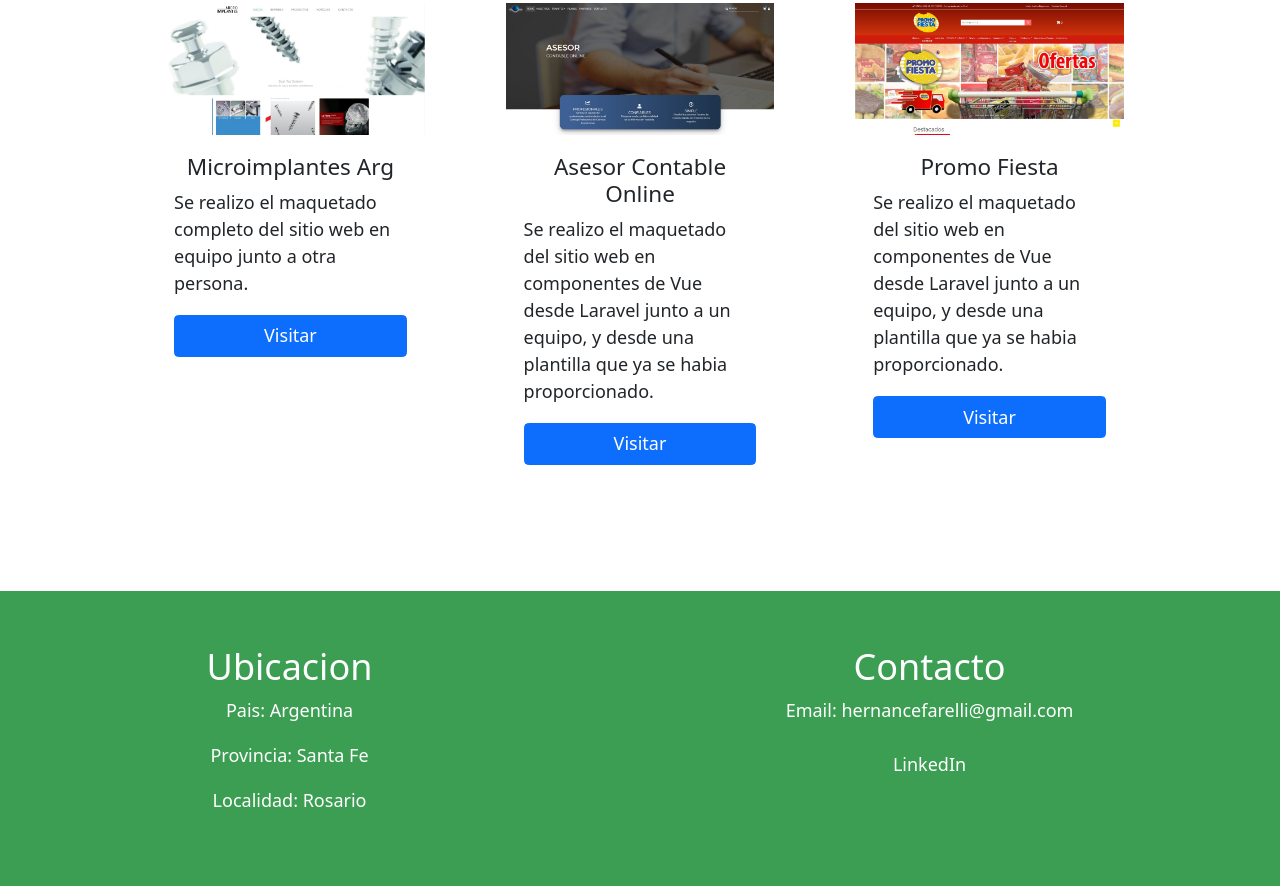
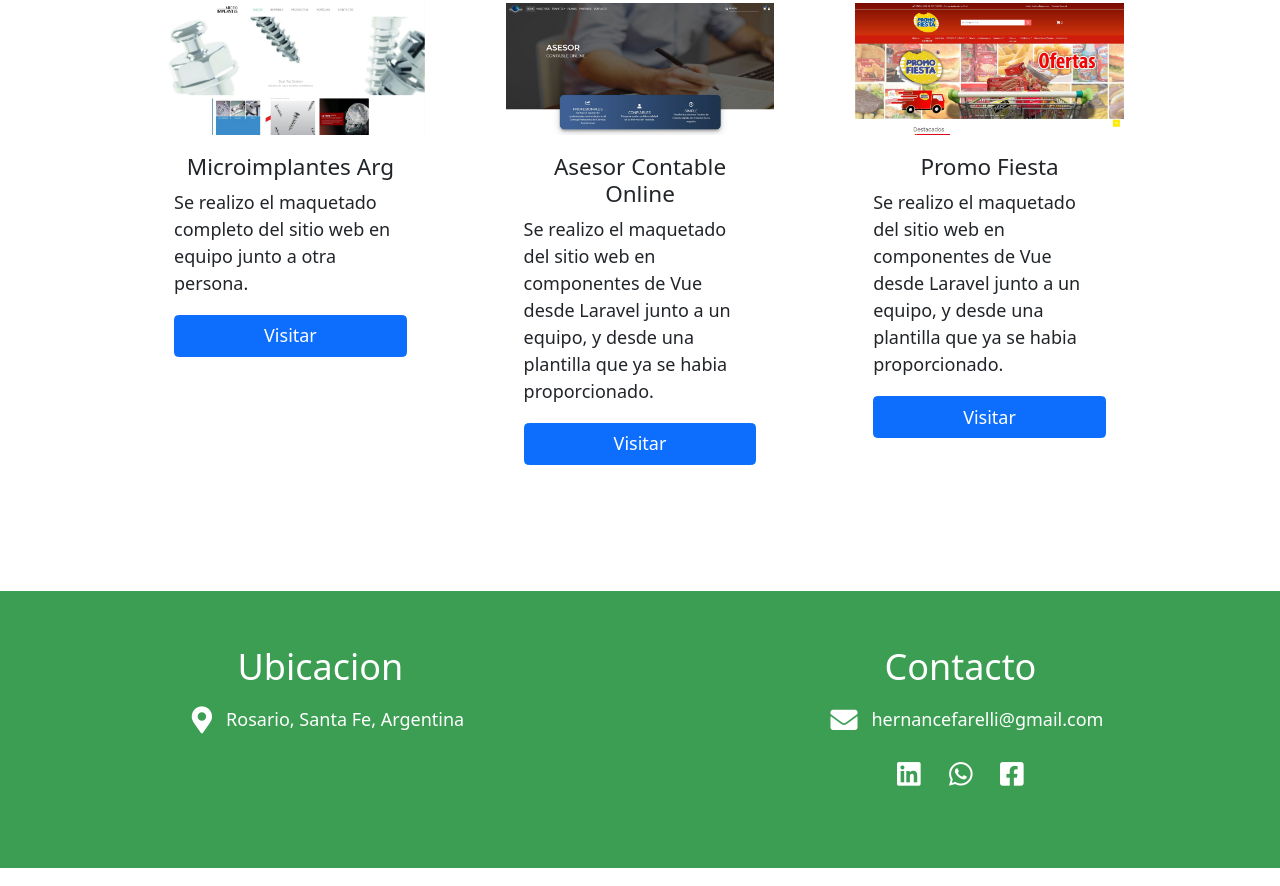
Before and after one commit to HernanCefarelli/portfolio, a plain HTML site: page index.html in a window 1280 px wide. Shown: the part 537-1423 px from the top of the page. Drawn offline with nearby package versions, Linux system fonts and the light colour scheme.

Commit message:
Con iconos de contacto y redireccionamiento a las redes sociales

```diff
--- a/css/style.css
+++ b/css/style.css
@@ -7,6 +7,9 @@
   width: 50%;
 }
 
+i {
+  transform: scale(1.5);
+}
 section {
   margin-top: 56px;
   min-width: 100vw;
--- a/index.html
+++ b/index.html
@@ -3,6 +3,7 @@
 <head>
     <meta charset="UTF-8">
     <meta name="viewport" content="width=device-width, initial-scale=1.0">
+    <link rel="stylesheet" href="https://pro.fontawesome.com/releases/v5.10.0/css/all.css" integrity="sha384-AYmEC3Yw5cVb3ZcuHtOA93w35dYTsvhLPVnYs9eStHfGJvOvKxVfELGroGkvsg+p" crossorigin="anonymous"/>
     <link href="https://cdn.jsdelivr.net/npm/bootstrap@5.0.0-beta1/dist/css/bootstrap.min.css" rel="stylesheet" integrity="sha384-giJF6kkoqNQ00vy+HMDP7azOuL0xtbfIcaT9wjKHr8RbDVddVHyTfAAsrekwKmP1" crossorigin="anonymous">
     <link rel="stylesheet" href="css/style.css">
     <title>Portafolio</title>
@@ -94,15 +95,25 @@
 
         <footer id="contacto" class="text-white text-center py-5 d-md-flex justify-content-around align-items-start">
             <div>
-                <h2>Ubicacion</h2>
-                <p>Pais: Argentina</p>
-                <p>Provincia: Santa Fe</p>
-                <p>Localidad: Rosario</p>
+                <h2 class="mb-3">Ubicacion</h2>
+                <div class="d-flex justify-content-center align-items-center">
+                    <p class="mx-3 m-0"><i class="fas fa-map-marker-alt"></i></p>
+                    <p class="m-0">Rosario, Santa Fe, Argentina</p>
+                </div>
             </div>
             <div class="mt-4 mt-md-0">
-                <h2>Contacto</h2>
-                <p>Email: hernancefarelli@gmail.com</p>
-                <p><a href="https://www.linkedin.com/in/hernan-cefarelli-135a30190/" class="text-white nav-link">LinkedIn</a></p>
+                <h2 class="mb-3">Contacto</h2>
+                <div class="d-flex justify-content-center align-items-center mb-3">
+                    <p class="mx-3 m-0"><i class="fas fa-envelope"></i></p>
+                    <p class="m-0">hernancefarelli@gmail.com</p>
+                </div>
+
+                <div class="d-flex justify-content-center">
+                    <p><a href="https://www.linkedin.com/in/hernan-cefarelli-135a30190/"  class="text-white nav-link"><i  class="fab fa-linkedin"></i></a></p>
+                    <p><a href="https://wa.link/95ru9c"  class="text-white nav-link"><i class="fab fa-whatsapp"></i></a></p>
+                    <p><a href="https://www.facebook.com/hernan.cefarelli/"  class="text-white nav-link"><i class="fab fa-facebook-square"></i></a></p>
+
+                </div>
             </div>
         </footer>
     </div>
```
